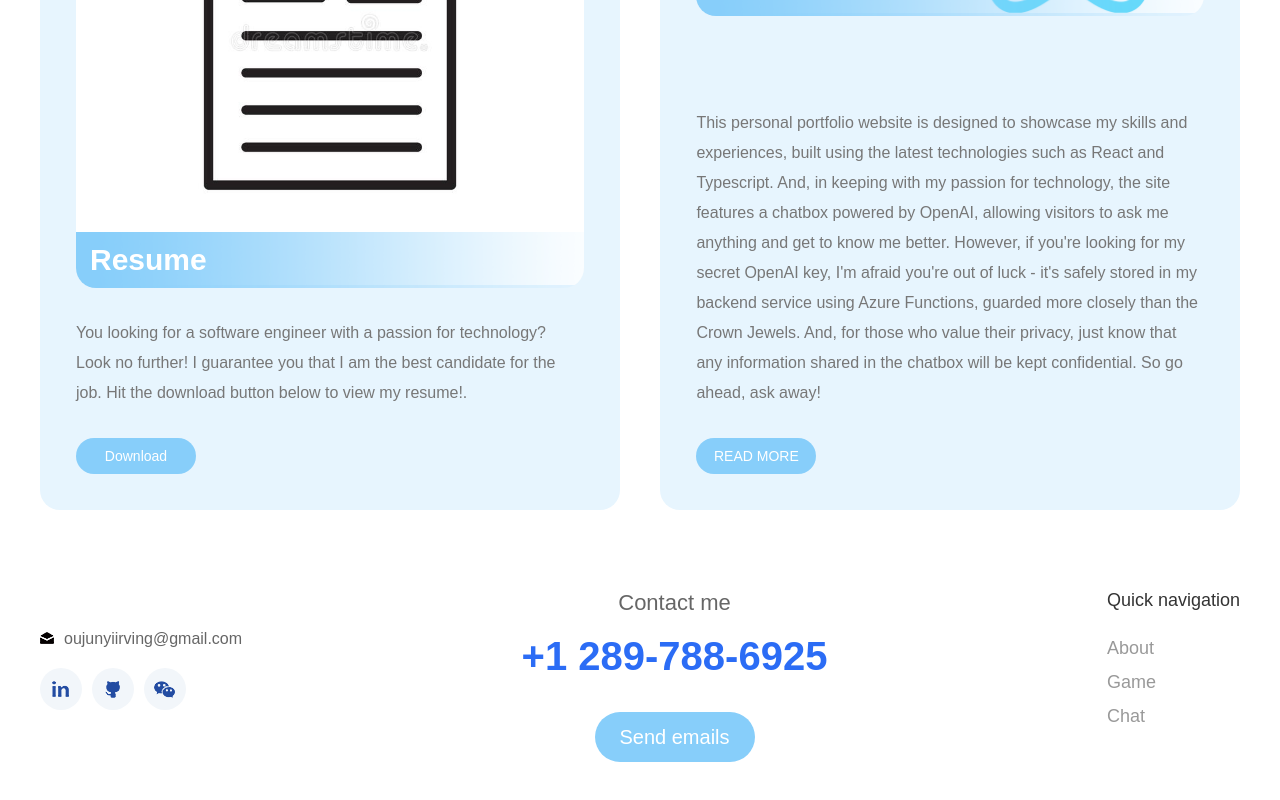
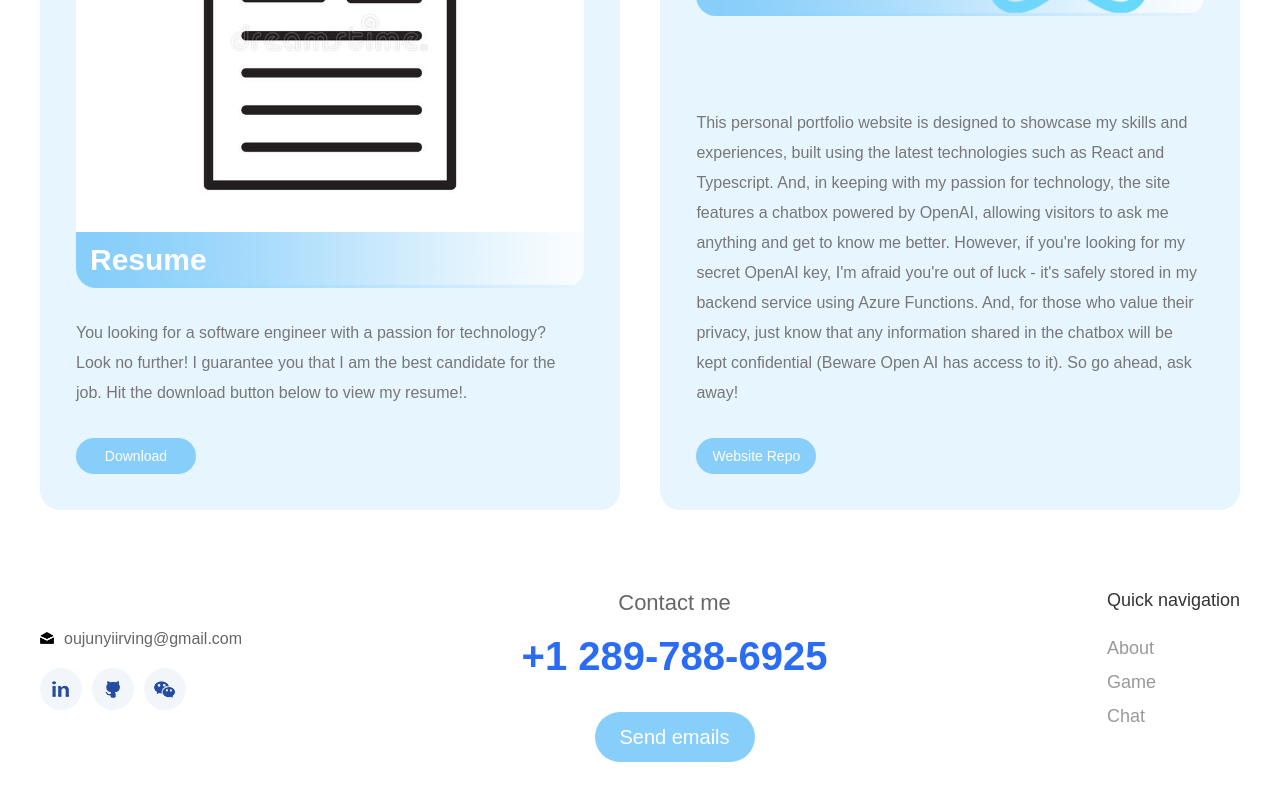
Before and after one commit to Irvingouj/my-website, a React (Create React App) app: page / in a window 1280 px wide. Shown: the part 2463-3263 px from the top of the page. Built offline with nearby package versions, Linux system fonts and the light colour scheme.

Commit message:
Update LinksWrapper.tsx

```diff
--- a/src/components/LinksWrapper/LinksWrapper.tsx
+++ b/src/components/LinksWrapper/LinksWrapper.tsx
@@ -26,9 +26,11 @@ const LinksWrapper: FC<LinksWrapperProps> = () => {
 								This personal portfolio website is designed to showcase my skills and experiences, built using the latest technologies such as React
 								and Typescript. And, in keeping with my passion for technology, the site features a chatbox powered by OpenAI, allowing visitors to
 								ask me anything and get to know me better. However, if you're looking for my secret OpenAI key, I'm afraid you're out of luck - it's
-								safely stored in my backend service using Azure Functions, guarded more closely than the Crown Jewels. And, for those who value their privacy,
-								just know that any information shared in the chatbox will be kept confidential. So go ahead, ask away!
-							</p><a href="11.png" download={"Irving's Resume"}>READ MORE</a>
+								safely stored in my backend service using Azure Functions. And, for those who value their privacy,
+								just know that any information shared in the chatbox will be kept confidential (Beware Open AI has access to it). So go ahead, ask away!
+							</p>
+
+							<a href="11.png">Website Repo</a>
 						</div>
 					</li>
 				</ul>
```
